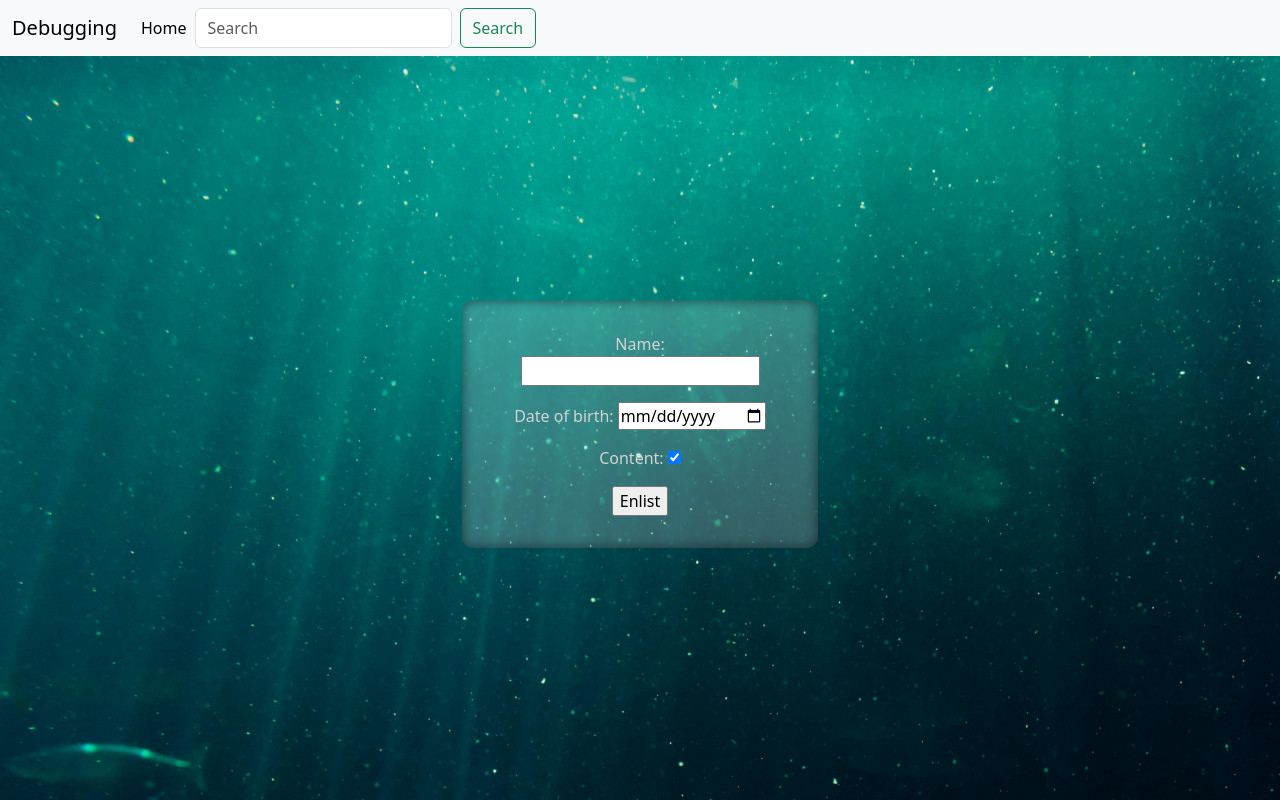
After one commit to johnrearden/django-debugging, a Django app: page / in a window 1280 px wide. The commit adds this page. Run offline with Django 4.2, Linux system fonts and the light colour scheme.

Commit message:
Add background image

```diff
--- a/django_debugging/urls.py
+++ b/django_debugging/urls.py
@@ -15,8 +15,9 @@ Including another URLconf
     2. Add a URL to urlpatterns:  path('blog/', include('blog.urls'))
 """
 from django.contrib import admin
-from django.urls import path
+from django.urls import path, include
 
 urlpatterns = [
     path('admin/', admin.site.urls),
+    path('', include('home.urls')),
 ]
--- a/home/forms.py
+++ b/home/forms.py
@@ -1,13 +1,16 @@
 from django.forms import ModelForm
+from django import forms
+from .models import Person
 
 
 class PersonForm(ModelForm):
 
     class Meta:
+        model = Person
         fields = '__all__'
         widgets={
             'date_of_birth': forms.DateInput(attrs={
-                'type': 'datetime-local',
+                'type': 'date',
 
             }),
         }
--- /dev/null
+++ b/home/templates/home/home.html
@@ -0,0 +1,18 @@
+{% extends 'base.html' %}
+
+{% block content %}
+
+<div class="container">
+    <div class="row justify-content-center mt-5">
+        <div class="col-12 col-md-6 col-lg-4 text-center">
+            <form class="person-form text-gray">
+                {% csrf_token %}
+                {{ form.as_p }}
+                <input type="submit" value="Enlist">
+            </form>
+        </div>
+    </div>
+</div>
+
+
+{% endblock %}
--- a/home/urls.py
+++ b/home/urls.py
@@ -1,6 +1,5 @@
 from django.urls import path
-from .views import HomeView
-
+from . import views
 
 urlpatterns = [
     path('', views.HomeView.as_view(), name='home'),
--- a/home/views.py
+++ b/home/views.py
@@ -9,4 +9,4 @@ class HomeView(View):
         context = {
             'form': form,
         }
-        return render(request, 'home/home.html', {context})
+        return render(request, 'home/home.html', context)
--- /dev/null
+++ b/static/css/style.css
@@ -0,0 +1,14 @@
+body {
+    background-image: url('../images/ocean.jpg');
+}
+
+.person-form {
+    padding: 2rem;
+    border-radius: 0.7rem;
+    background-color: rgb(255, 255, 255, 0.2);
+    box-shadow: 0 0 10px 2px inset rgb(0, 0, 0, 0.4);
+}
+
+.text-gray {
+    color: lightgray;
+}
--- a/templates/base.html
+++ b/templates/base.html
@@ -1,15 +1,19 @@
+{% load static %}
+
 <!DOCTYPE html>
 <html lang="en">
     <head>
         <meta charset="UTF-8" />
         <meta name="viewport" content="width=device-width, initial-scale=1.0" />
-        <title>Document</title>
+        <title>Django Debugging</title>
+        <link rel="stylesheet" href="https://cdn.jsdelivr.net/npm/bootstrap@5.3.3/dist/css/bootstrap.min.css">
+        <link rel="stylesheet" href="{% static 'css/style.css' %}">
     </head>
-    <body>
+    <body class="d-flex flex-column min-vh-100">
         <header>
-            <nav class="navbar navbar-expand-lg bg-body-tertiary">
+            <nav class="navbar fixed-top navbar-expand-lg bg-body-tertiary">
                 <div class="container-fluid">
-                    <a class="navbar-brand" href="#">Navbar</a>
+                    <a class="navbar-brand" href="#">Debugging</a>
                     <button
                         class="navbar-toggler"
                         type="button"
@@ -92,6 +60,10 @@
                 </div>
             </nav>
         </header>
-        {% block content %} {% endblock %}
+        <main class="flex-grow-1 d-flex justify-content-center align-items-center">
+            {% block content %} {% endblock %}
+        </main>
+
+        <script src="https://cdn.jsdelivr.net/npm/bootstrap@5.3.3/dist/js/bootstrap.bundle.min.js"></script>
     </body>
 </html>
```
Also changed, not shown: other parts of templates/base.html (+3 -39 lines), django_debugging/settings.py (+9 -3 lines), static/images/ocean.jpg (added).
